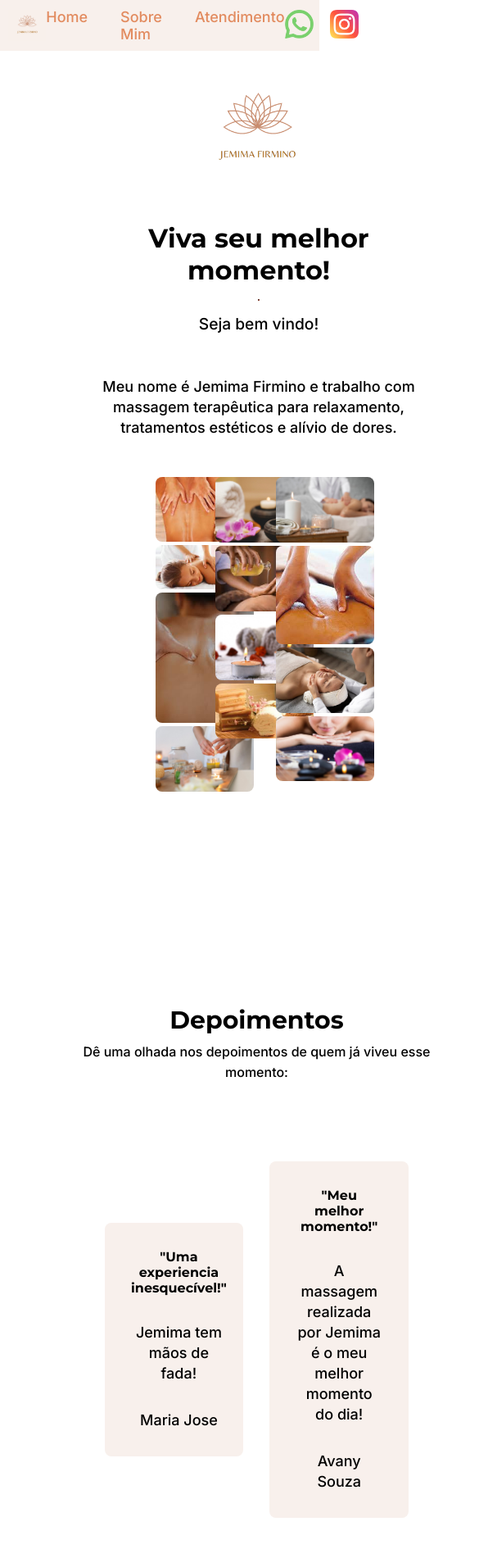
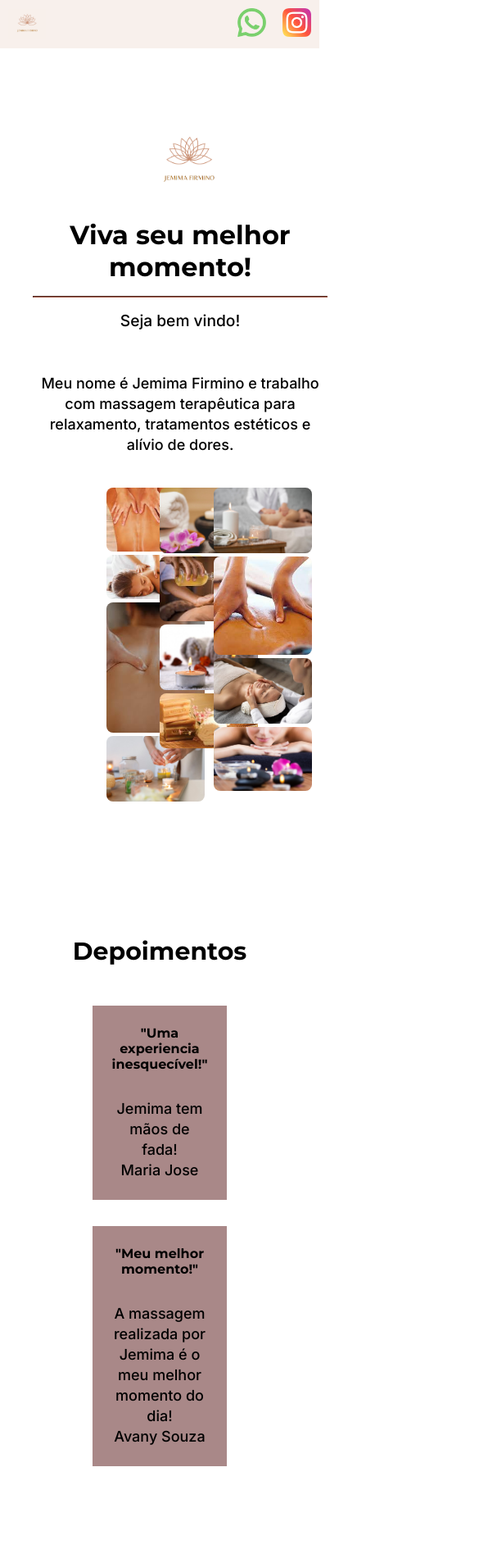
Before and after one commit to avanysouza/jemima_firmino, a plain HTML site: page index.html in a window 390 px wide. Shown: the top 1890 px of the page at 82% size, 585 px wide, since content can reach past the window. After the commit the page ends 1869 px from the top, so only its background shows below. Drawn offline with Linux system fonts and the light colour scheme.

Commit message:
responsividade

```diff
--- a/index.html
+++ b/index.html
@@ -68,6 +68,7 @@
       <p class="depoimentos-subtitulos">Dê uma olhada nos depoimentos de quem já viveu esse momento:</p>
     </header>
     <div class="depoimentos-container">
+      <div class="depoimentos-cards">
         <div class="depoimentos-card">
           <header class="depoimentos-card-cabecalho">
             <div class="depoimentos-card-cabecalho-detalhes">
@@ -88,6 +89,7 @@
       <p class="depoimentos-card-autor">Avany Souza</p>
     </div>
 
+      </div>
   </section>
 </div>
 
--- a/style.css
+++ b/style.css
@@ -183,15 +183,9 @@ hr {
 }
 
 .depoimentos-card {
-  background: #f8f0ec;
-  padding: 2rem;
-  border-radius: 0.5rem;
-  display: grid;
-  align-items: center;
-  flex-direction: column;
-  gap: 2rem;
-  flex-basis: 29rem;
-  margin-top: 2rem;
+  background-color: rgb(169, 136, 136);
+  padding: 1.5rem;
+  margin-bottom: 2rem;
 }
 
 
@@ -235,25 +229,17 @@ hr {
   font-weight: 500;
 }
 
-.perfil_jemima {
-  display: flex;
-  flex-direction: row;
-  align-items: center;
-  margin: auto;
-  gap: 0.5rem;
-}
 
 .perfil_conteudo {
   display: flex;
-  flex-direction: row;
-  margin: 3rem;
-  max-width: 1120px;
-  height: 60vh;
+  flex-direction: column;
+  margin: auto;
+  margin-top: 2rem;
   justify-content: space-between;
   align-items: center;
   gap: 4rem;
-  padding: 0rem;
-  overflow: clip;
+
+
 }
 
 .foto_perfil {
@@ -322,47 +308,76 @@ hr {
   transition: 0.5s;
 }
 
-@media screen and (max-width: 768px) {
-  .cabecalho {
-    position: fixed;
+@media (max-width: 920px) {
+
+
+  .cabecalho .menu{
+    display: none;
   }
 
   .container-principal {
+    display: flex;
     flex-direction: column;
     align-items: center;
     margin-top: 4rem;
   }
 
-  .conteudo-principal {
+  .principal{
+    flex-direction: column;
+    padding: 2rem 0;
     align-items: center;
-    margin: 0.5rem;
+  }
+
+  .principal h1, h2, p{
     text-align: center;
   }
 
-  .principal {
+  .depoimentos {
+    display: flex;
     flex-direction: column;
     align-items: center;
-    margin: auto;
+    margin-top: 4rem;
   }
 
-  .principal-imagens {
-    align-items: center;
-    margin-right: 2rem;
+  .depoimentos-subtitulos{
+    display: none;
   }
 
-  .depoimentos-container {
-    flex-direction: row;
-    align-items: center;
-    text-align: center;
-    margin: auto;
-    padding: 3rem;
+  .depoimentos-card-titulo{
+    margin-bottom: 2rem;
   }
 
-  .depoimentos-card {
-    width: 25%;
+  .depoimentos-cards {
+    display: flex;
+    flex-direction: column;
+    margin-top: 2rem;
   }
 
   .rodape {
     display: none;
   }
+
+  .perfil_conteudo{
+    display: flex;
+    flex-direction: column;
+    align-items: center;
+    justify-content: center;
+  }
+
+  .perfil_conteudo h2{
+    text-align: center;
+  }
+
+  .servicos{
+    flex-direction: column;
+    align-items: center;
+    margin-top: 4rem;
+    margin-left: 2rem;
+  }
+
+  .servicos-imagens{
+    display: flex;
+    flex-direction: column;
+    align-items: center;
+  }
 }
```
Also changed, not shown: sobre.html (+3 -4 lines). Lines whose indentation alone changed are shown as unchanged.
